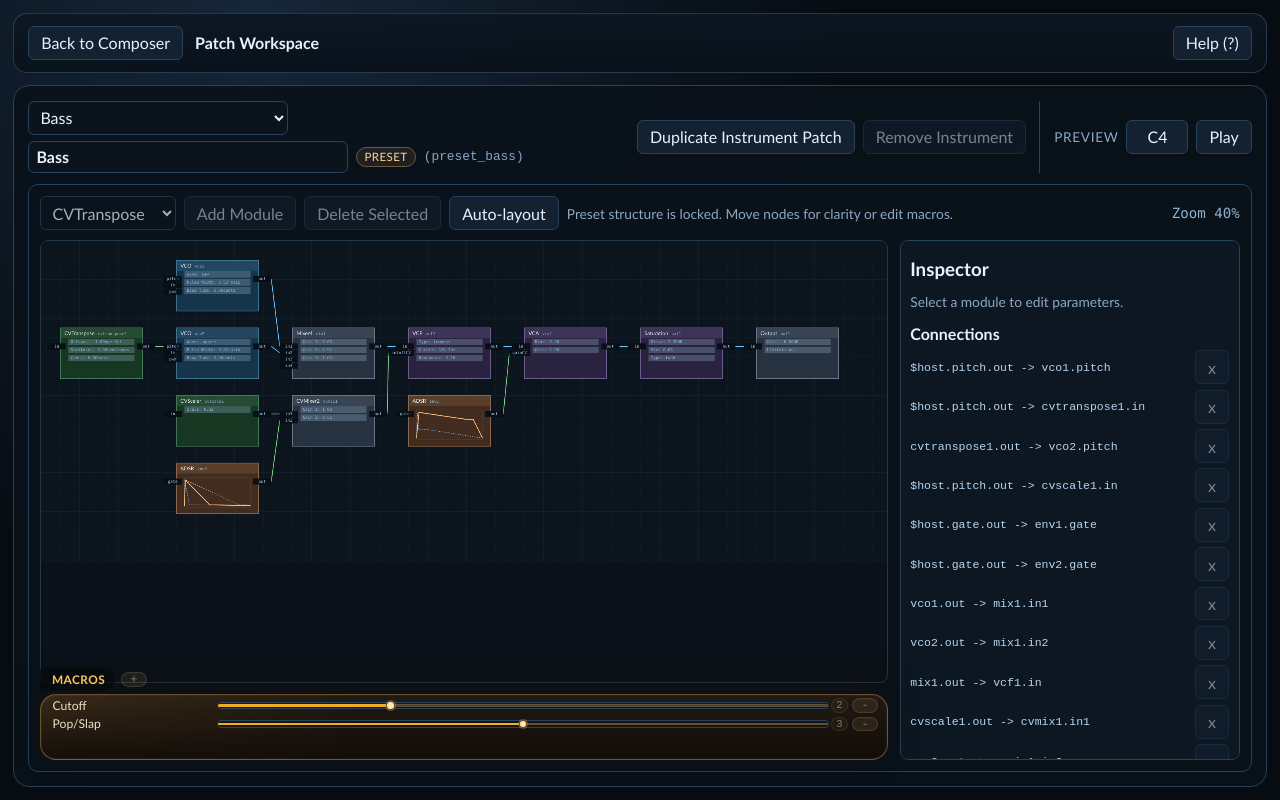
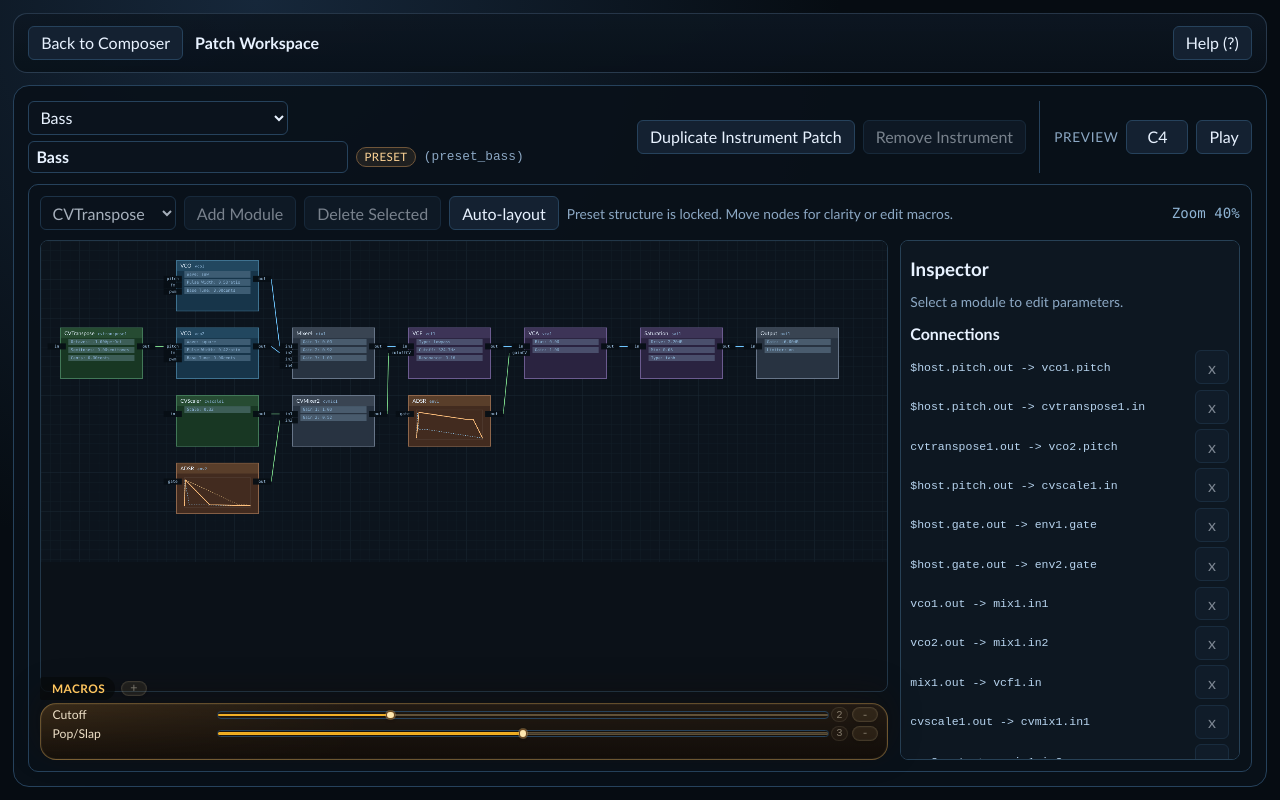
Before and after one commit to eescardo/SynthPlayground, a Next.js app: page /patch-workspace in a window 1280 px wide. Built offline with nearby package versions, Linux system fonts and the light colour scheme.

Commit message:
[Agent PR] Reduce macro dock height

```diff
--- a/app/globals.css
+++ b/app/globals.css
@@ -1085,7 +1085,7 @@ select {
   display: grid;
   grid-template-rows:
     minmax(0, 1fr)
-    clamp(3.2rem, calc(1.8rem + var(--patch-macro-visible-rows, 1) * 1.16rem), 7.65rem);
+    clamp(3.05rem, calc(1.45rem + var(--patch-macro-visible-rows, 1) * 1.04rem), 6.9rem);
   gap: 0.7rem;
   min-height: 0;
   height: 100%;
```
